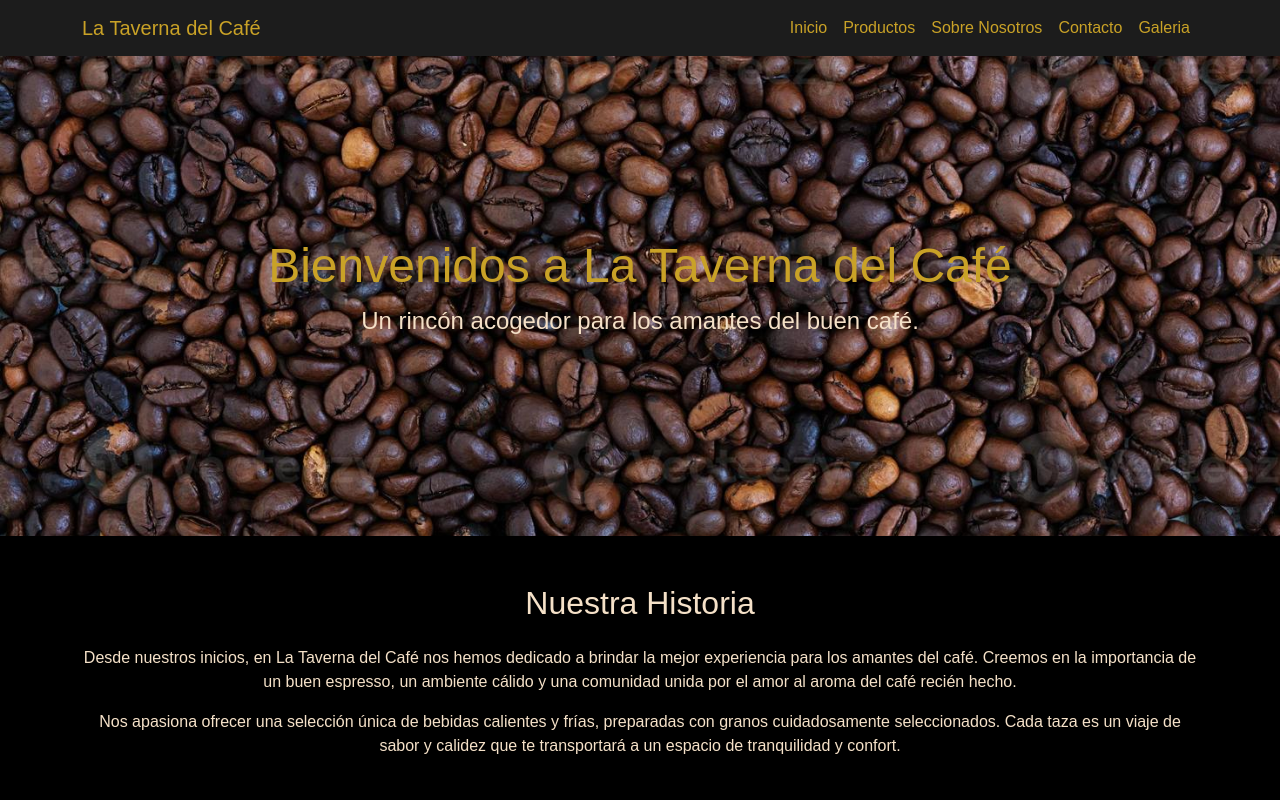
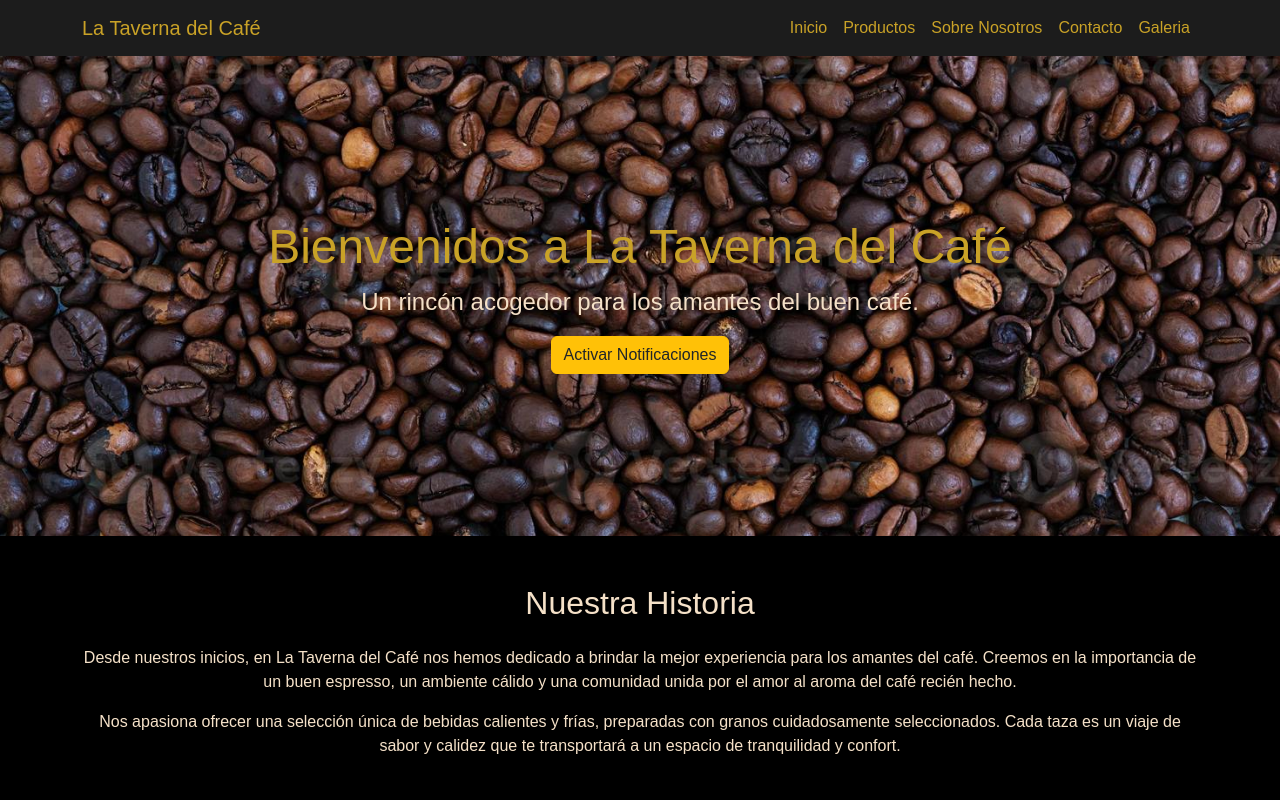
Before and after one commit to El-Rincon-Del-Cine/examen-angel1, a plain HTML site: page index.html in a window 1280 px wide. Shown: the top 800 px of the page. Drawn offline with nearby package versions, Linux system fonts and the light colour scheme.

Commit message:
Update index.html

```diff
--- a/index.html
+++ b/index.html
@@ -29,11 +29,15 @@
     </nav>
 
     <header class="hero">
-        <div class="container text-center">
-            <h1>Bienvenidos a La Taverna del Café</h1>
-            <p class="lead">Un rincón acogedor para los amantes del buen café.</p>
-        </div>
+    <div class="container text-center">
+        <h1>Bienvenidos a La Taverna del Café</h1>
+        <p class="lead">Un rincón acogedor para los amantes del buen café.</p>
+        <button id="notificar" class="btn btn-warning text-dark">
+            Activar Notificaciones
+        </button>
+    </div>
     </header>
+
 
     <section class="container my-5 text-center">
         <h2 class="mb-4">Nuestra Historia</h2>
```
